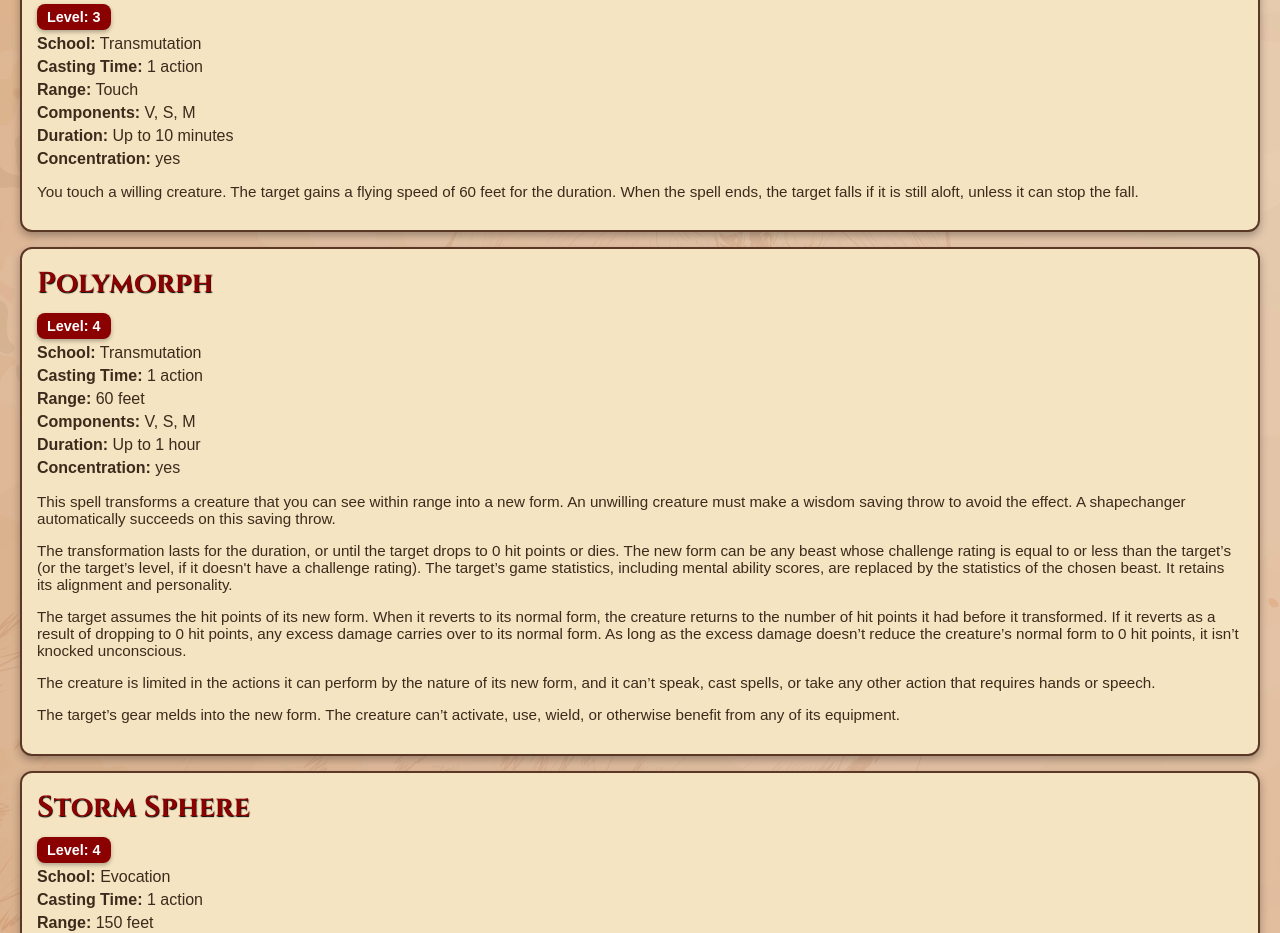
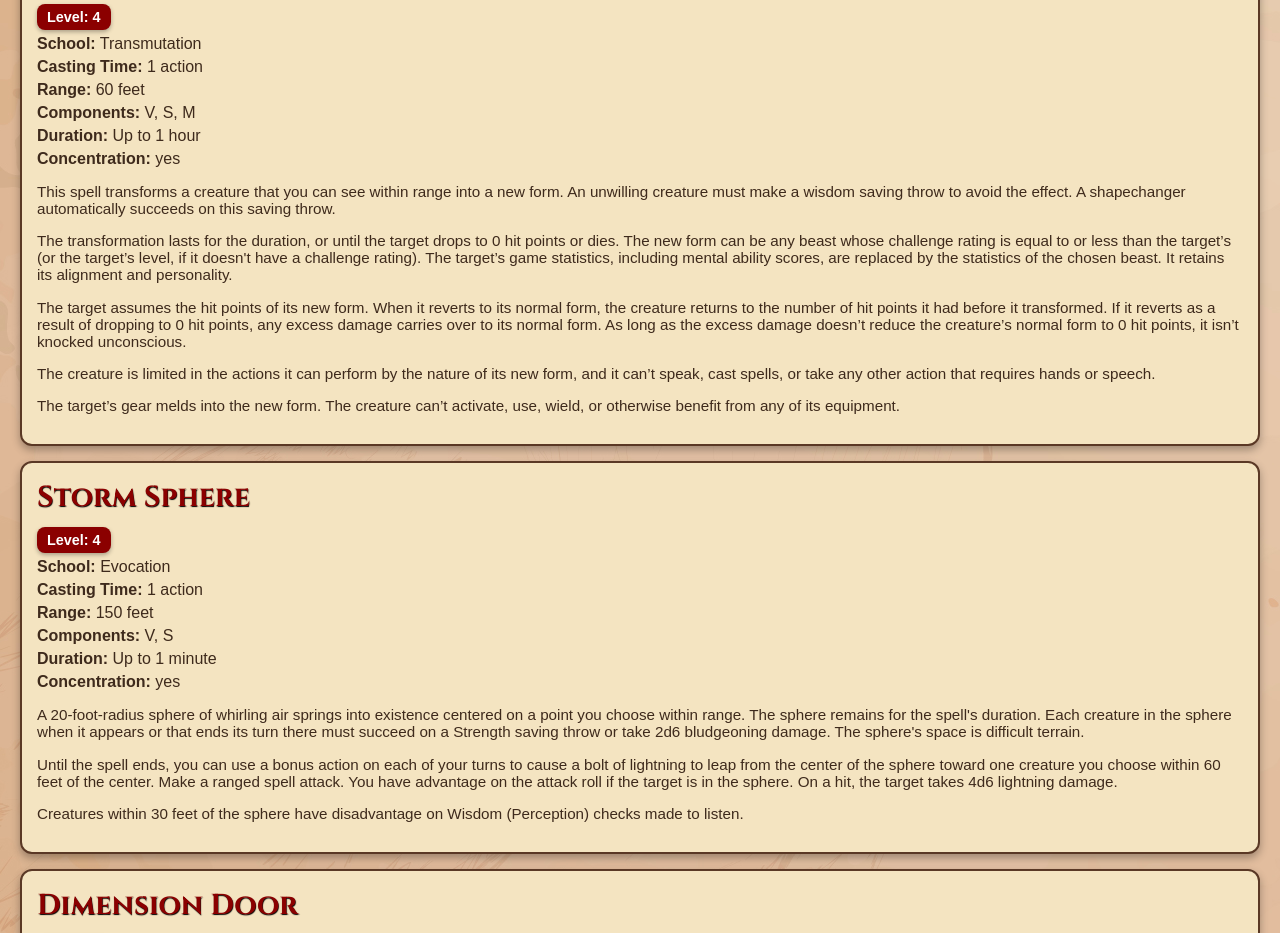
Before and after one commit to frodkata/character-sheet, a React (Create React App) app: page /#/spells in a window 1280 px wide. Shown: the part 8620-9553 px from the top of the page. Built offline with nearby package versions, Linux system fonts and the light colour scheme.

Commit message:
Add Dimension Door spell

```diff
--- a/src/data/CharacterSheet.tsx
+++ b/src/data/CharacterSheet.ts
@@ -241,8 +241,8 @@ export const CharacterSheet: Sheet = {
 		transformSpellData("Haste"),
 		transformSpellData("Leomund's Tiny Hut"),
 		transformSpellData("Hypnotic Pattern"),
-		transformSpellData("Fly"),
 		transformSpellData("Polymorph"),
 		transformSpellData("Storm Sphere"),
+		transformSpellData("Dimension Door"),
 	],
 };
```
